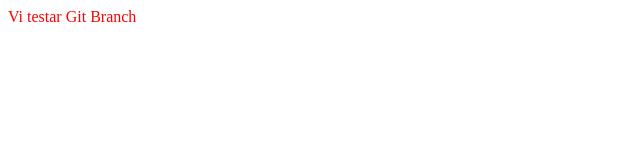
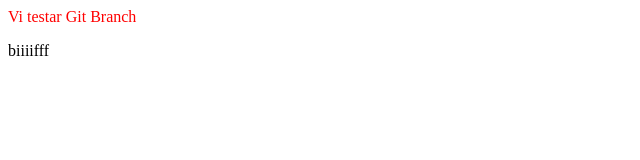
Before and after one commit to tovalundgren/git-branch-test, a plain HTML site: page index.html in a window 1280 px wide. Shown: the full height of the page, 0-640 px from the left. Drawn offline with Linux system fonts and the light colour scheme.

Commit message:
added paragraph to index.html

```diff
--- a/index.html
+++ b/index.html
@@ -8,5 +8,6 @@
 </head>
 <body>
     <div>Vi testar Git Branch</div>
+    <p>biiiifff</p>
 </body>
 </html>
```
